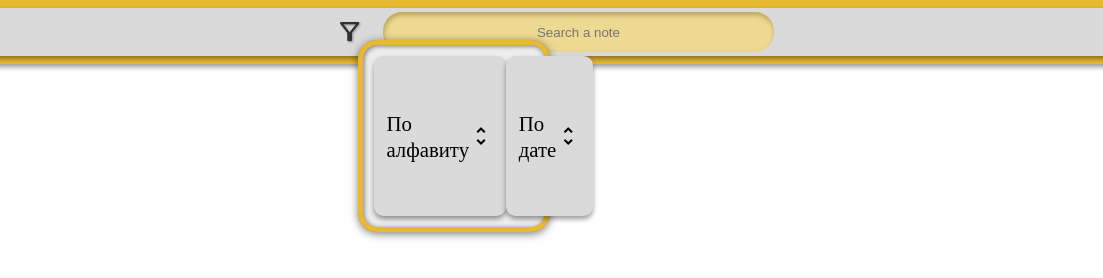
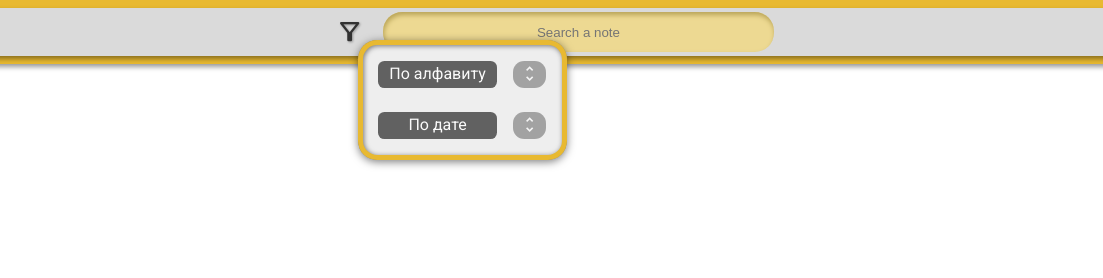
Before and after one commit to DimonChameleon/Dimon-s-Notes, a plain HTML site: page index.html in a window 1280 px wide. Shown: the full height of the page, 116-1219 px from the left. Drawn offline with nearby package versions, Linux system fonts and the light colour scheme; some packages are replaced by stand-ins of ours; a script that the page names is missing.

Commit message:
Update style.css

```diff
--- a/style.css
+++ b/style.css
@@ -36,7 +36,7 @@ header {
     border-radius: 0 0 0.8rem 0.8rem;
     box-shadow: 0 3px 5px 0 rgba(0, 0, 0, 0.4);
 
-    & div {
+    & .inner-block {
         background: #dadada;
         display: flex;
         justify-content: space-between;
@@ -72,6 +72,7 @@ header {
                 cursor: pointer;
                 border-radius: 50%;
                 padding: .2rem;
+                font-family: 'Material Symbols Outlined';
 
                 &:hover {
                     background: rgb(70, 70, 70);
@@ -99,9 +100,8 @@ header {
         & #sorting-block {
             display: none;
             display: flex;
+            flex-direction: column;
             position: fixed;
-            width: 10rem;
-            height: 10rem;
             background: #eeeeee;
             left: 37%;
             top: 5%;
@@ -111,11 +111,50 @@ header {
                 0px 2px 8px 0px rgba(0, 0, 0, .5),
                 inset 0px 0px 0px 5px #e8b931,
                 inset 1px 1px 5px 5px rgba(0, 0, 0, .5);
-
-            padding: 1rem;
+            padding: 1.3rem;
+            justify-content: center;
+            gap: 1.5rem;
 
             &.enabled {
                 display: flex;
+            }
+
+            & div {
+                display: flex;
+                justify-content: space-between;
+                gap: 1rem;
+
+                & span {
+                    background: rgb(50, 50, 50);
+                    color: #fff;
+                    padding: .2rem;
+                    border-radius: .4rem;
+                    font-family: Roboto;
+                    cursor: pointer;
+                    opacity: .75;
+
+                    &:hover {
+                        opacity: 1;
+                    }
+
+                    &:first-child {
+                        width: 7rem;
+                        font-size: 1rem;
+                        text-align: center;
+                        display: inline;
+                    }
+
+                    &:last-child {
+                        font-family: 'Material Symbols Outlined';
+                        padding: .2rem .4rem;
+                        border-radius: .7rem;
+
+                        &.disabled {
+                            pointer-events: none;
+                            opacity: .4;
+                        }
+                    }
+                }
             }
         }
 
```
